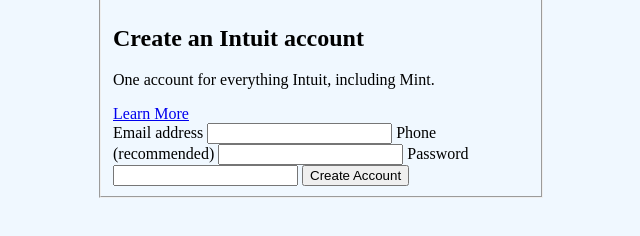
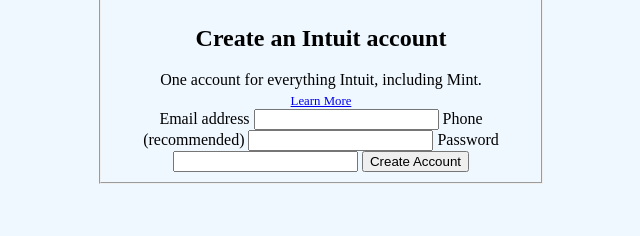
Before and after one commit to mapra99/mint-SignUp, a plain HTML site: page index.html in a window 1280 px wide. Shown: the part 242-478 px from the top of the page, without its empty margins (319-959 px from the left). Drawn offline with Linux system fonts and the light colour scheme.

Commit message:
Title and text from form header centralized, and some style added

```diff
--- a/css/style.css
+++ b/css/style.css
@@ -16,3 +16,19 @@ div{
 .header-sec{
     padding-top: 20vh;
 }
+
+.form-header{
+	display: inline-block;
+}
+
+.form-container{
+	text-align: center;
+}
+
+p{
+	margin-bottom: 2px;
+}
+
+a{
+	font-size: 0.8em;
+}
--- a/index.html
+++ b/index.html
@@ -23,10 +23,12 @@
         <section>
             <form name="create-account">
 
-                <fieldset>
-                    <h1>Create an Intuit account</h1>
-                    <p>One account for everything Intuit, including Mint. </p>
-                    <a href="#">Learn More</a>
+                <fieldset class = "form-container">
+                    <div class = "form-header">
+                        <h1>Create an Intuit account</h1>
+                        <p>One account for everything Intuit, including Mint. </p>
+                        <a href="#">Learn More</a>
+                    </div>
                     <br>
 
                     <label>
```
